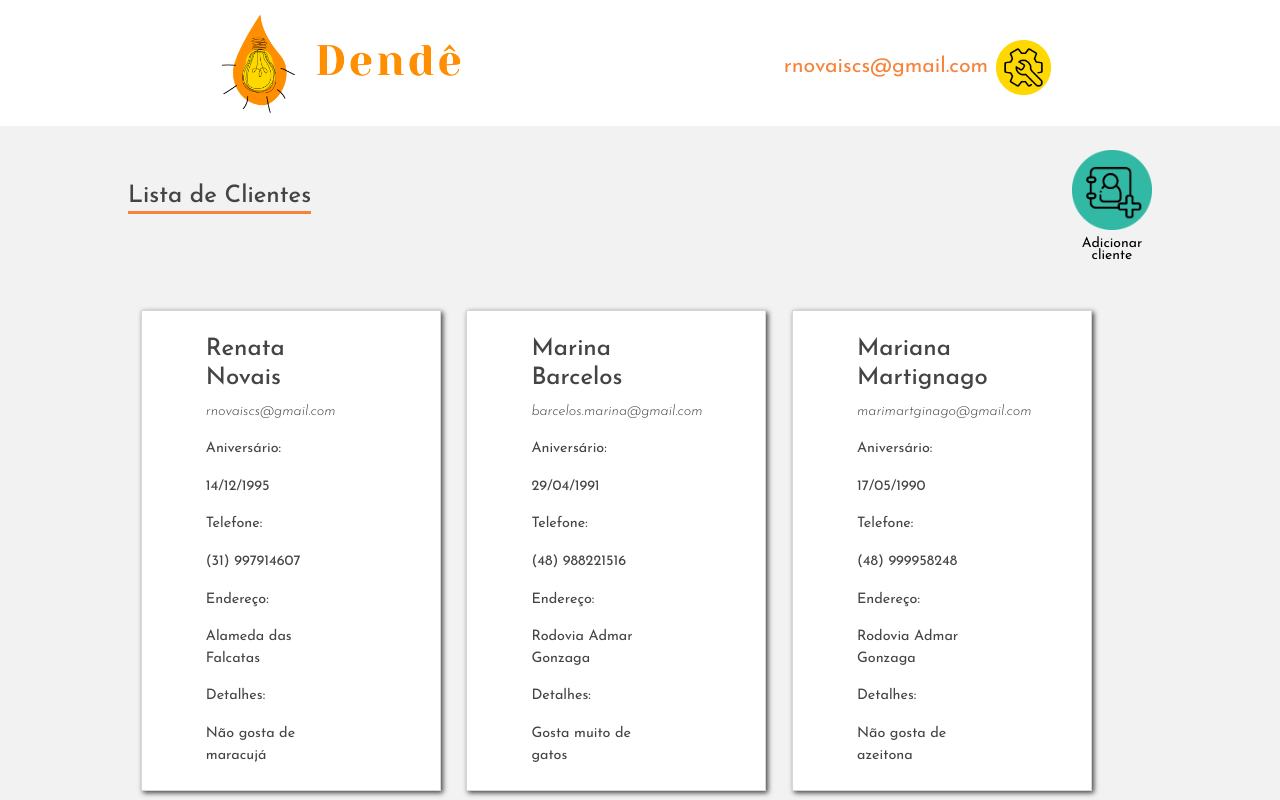
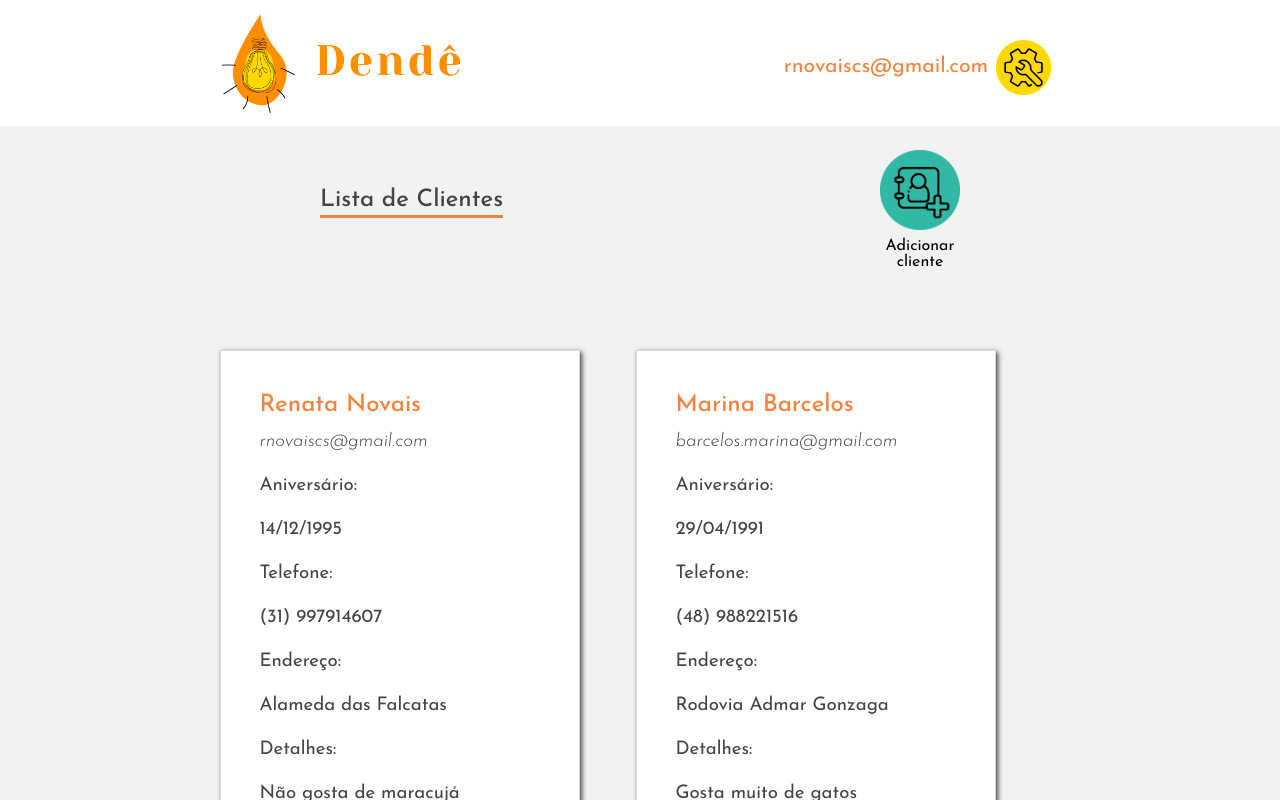
Before and after one commit to renatanovais/dende, a React (Create React App) app in the folder dende-megahack/: page /clientes in a window 1280 px wide. Shown: the top 800 px of the page. Built offline with nearby package versions, Linux system fonts and the light colour scheme.

Commit message:
página de clientes bonitinha responsiva (falta só lidar com negrito no card do cliente)

```diff
--- a/dende-megahack/src/css/clients.css
+++ b/dende-megahack/src/css/clients.css
@@ -10,42 +10,28 @@
   --verde-dois-dende: #61c190;
 }
 
-/* CLASSES REAPROVEITADAS DO CADASTRAR ENCOMENDA:
-className="add-order-container"
-className="label-form" */
 .form-container {
   margin: 1vh auto;
   max-width: 80%;
 }
 
 /* FIM PAG CADASTRAR CLIENTES */
-/* INICIO PAG CLIENTES
-CSS APROVEITADO DA PAG CALENDARIO
-className="info-calendar";
-className="add-button-calendar";
-*/
-.info-calendar .list-title {
-  border-bottom: 3px solid var(--laranja-dende);
-}
-
-.client-grid {
-  display: flex;
-  flex-wrap: wrap;
-  margin: 1vh auto;
-  max-width: 80%;
-}
+/* INICIO PAG CLIENTES */
 
 .client-card {
   background-color: white;
   border: solid 1px var(--cinza-borda);
   box-shadow: 2px 2px 5px var(--cinza-texto);
   display: flex;
-  font-size: 0.9rem;
-  font-family: 'Josefin Sans', sans-serif;;
+  font-size: 0.8em;
   flex-direction: column;
-  margin: 1vh 1vw 3vh;
+  margin: 1vh auto 4vh;
   padding: 3vh 10vw 1vh 5vw;
-  max-width: 300px;
+  width: 50vh;
+}
+
+.client-card h4 {
+  color: var(--laranja-dende);
 }
 
 .client-card .email-info {
@@ -53,3 +39,66 @@ className="add-button-calendar";
   font-weight: 300;
   margin-top: none;
 }
+
+.clients-grid {
+  display: flex;
+  flex-wrap: wrap;
+  margin: 2vh 0 0 15vw;
+  width: 80vw;
+}
+
+.clients-list-header {
+  align-items: center;
+  display: flex;
+  justify-content: space-between;
+  padding: 2vh 8vw 4vh;
+}
+
+.clients-list-title {
+  border-bottom: 3px solid var(--laranja-dende);
+}
+
+.clients-list-header .add-button-client {
+  align-items: center;
+  display: flex;
+  flex-direction: column;
+  justify-content: center;
+  margin: 0;
+  padding-top: 1vh;
+}
+
+.clients-list-header .add-button-client img {
+  height: 10vh;
+}
+
+.clients-list-header .add-button-client p {
+  font-size: 12pt;
+  line-height: 12pt;
+  margin-bottom: 0;
+  padding-top: 1vh;
+  text-align: center;
+}
+
+@media (min-width: 700px) {
+  .clients-grid {
+    display: flex;
+    flex-direction: row;
+    justify-content: space-around;
+    padding: 2vh 15vw 2vh 0;
+    width: 80vw;
+  }
+
+  .clients-list-header {
+    padding: 2vh 25vw 4vh;
+  }
+
+  .client-card {
+    display: flex;
+    font-size: 1em;
+    flex-direction: column;
+    margin: 2vh 2vw;
+    padding: 5vh 2vw 2vh 3vw;
+    width: 45vh;
+  }
+
+}
--- a/dende-megahack/src/css/orders.css
+++ b/dende-megahack/src/css/orders.css
@@ -14,7 +14,6 @@
 .info-calendar {
   align-items: center;
   display: flex;
-  font-family: 'Josefin Sans', sans-serif;
   justify-content: space-between;
   padding: 1vh 8vw 3vh;
 }
--- a/dende-megahack/src/pages/Clients.js
+++ b/dende-megahack/src/pages/Clients.js
@@ -11,14 +11,14 @@ function Clients(props) {
   return (
     <div>
       <Header />
-      <div className="info-calendar">
-        <h4 className="list-title">Lista de Clientes</h4>
-        <Link className="add-button-calendar" to="/add-client">
+      <div className="clients-list-header">
+        <h4 className="clients-list-title">Lista de Clientes</h4>
+        <Link className="add-button-client" to="/add-client">
           <img alt="Add cliente" src={addCliente} />
           <p>Adicionar <br/> cliente</p>
         </Link>
       </div>
-      <div className="client-grid">
+      <div className="clients-grid">
         {clients.length === 0 ? <p>Nenhum cliente cadastrado</p>
         :
         clients.map((client) => (
```
